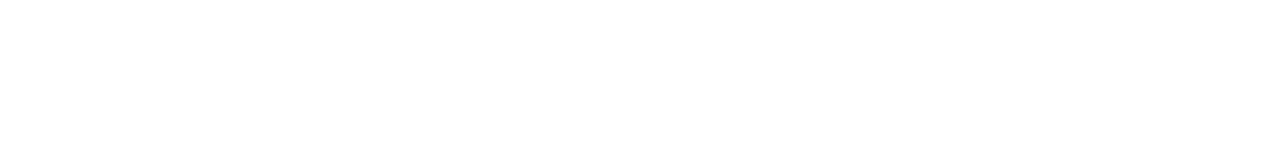
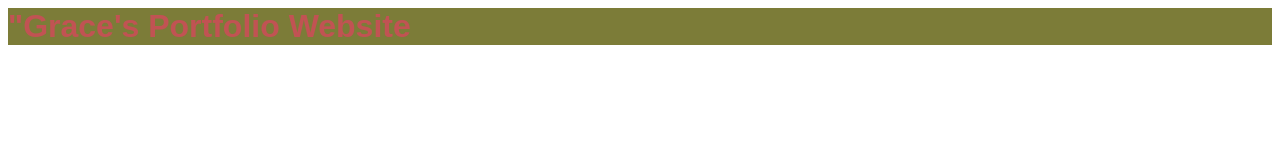
Before and after one commit to gracemidd/Web_Design_Assignment_Grace_Middleton, a plain HTML site: page index.html in a window 1280 px wide. Drawn offline with Linux system fonts and the light colour scheme; files that its build step writes are made by us from their sources.

Commit message:
Update index.html
Heading

```diff
--- a/index.html
+++ b/index.html
@@ -11,6 +11,8 @@
     <title>Grace's Portfolio</title>
 </head>
 <body>
+  <h1>"Grace's Portfolio Website</h1>
+
 
 </body>
 </html>
```
